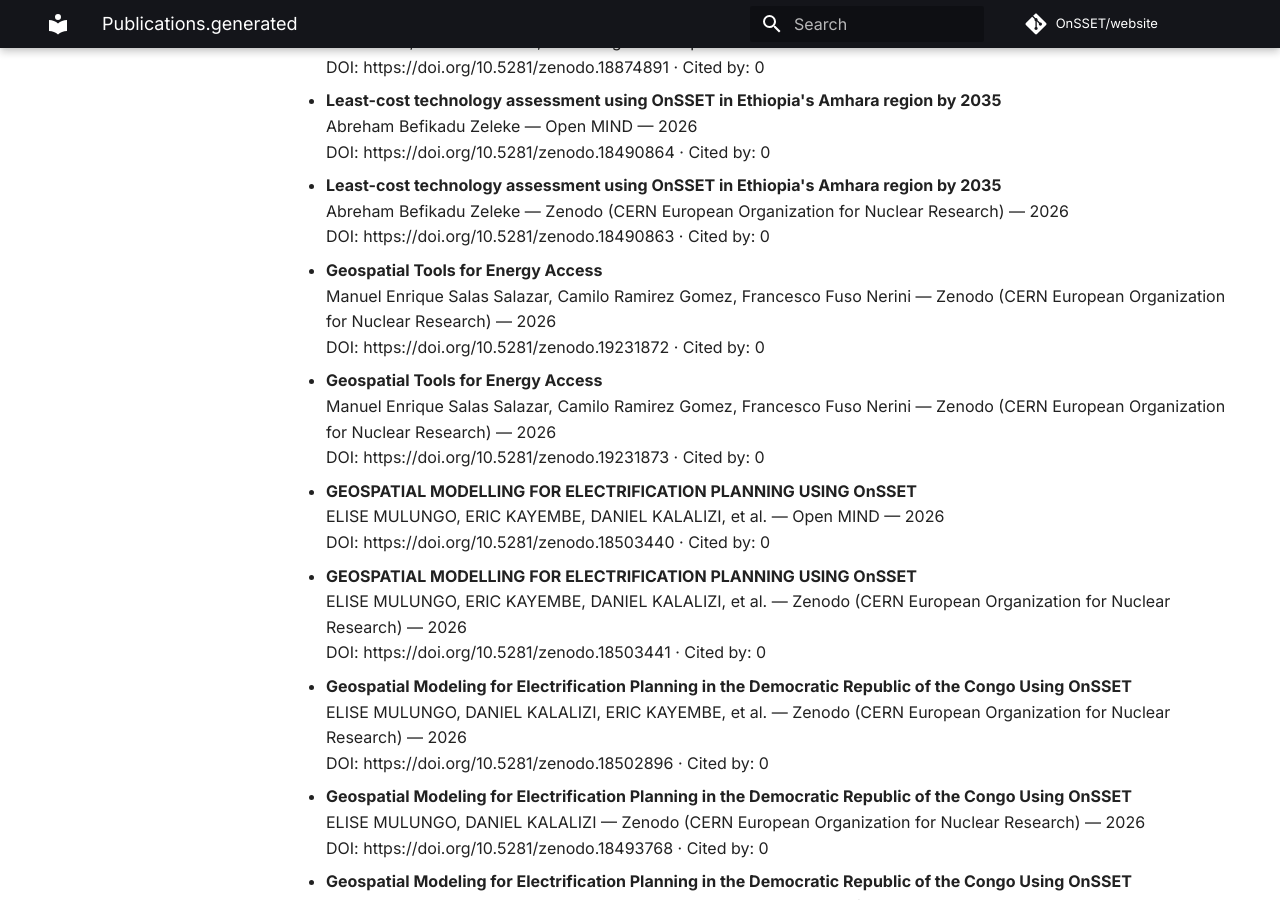
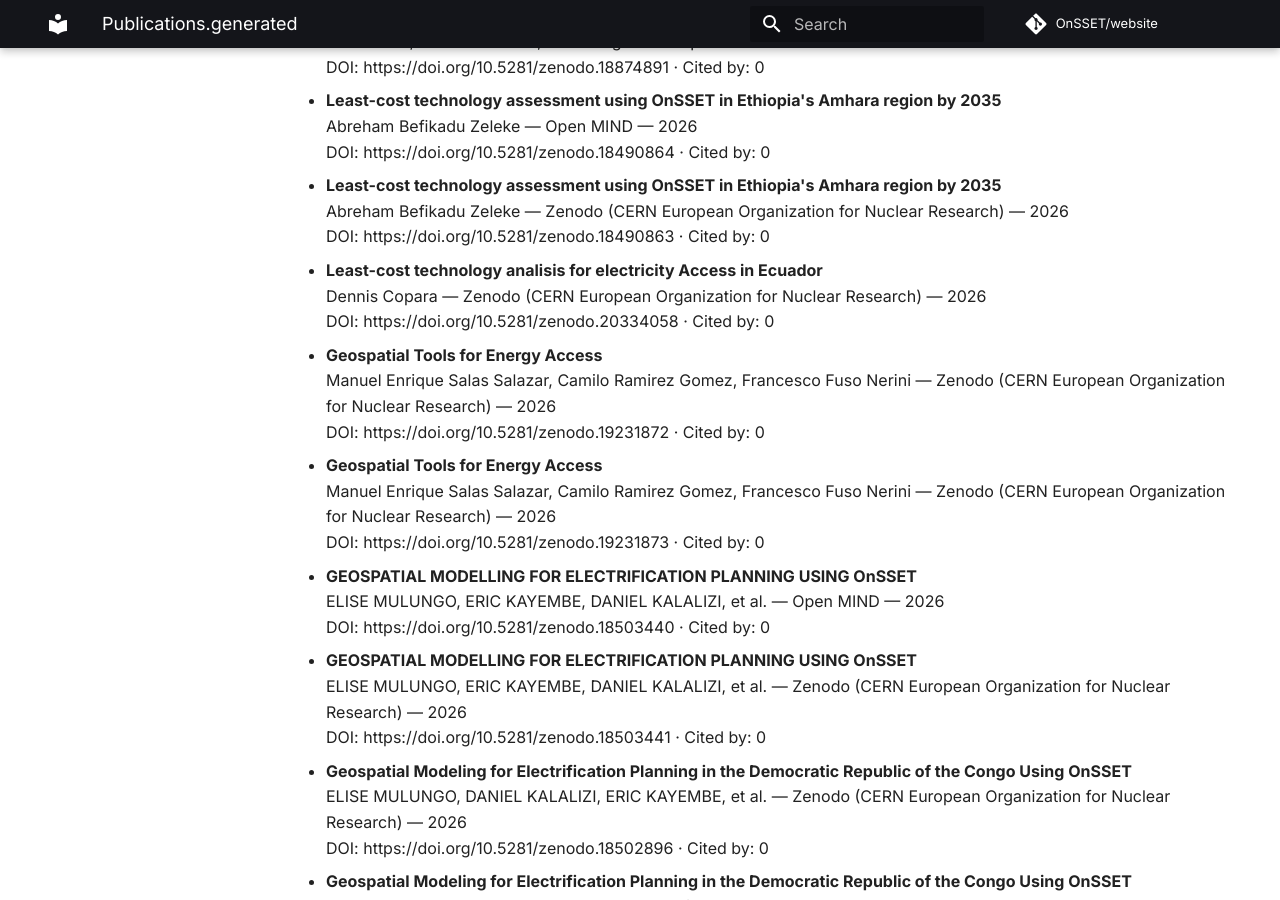
Before and after one commit to OnSSET/website, an MkDocs documentation site: the page built from docs/publications.generated.md, in a window 1280 px wide and 900 px high, scrolled down 1979 px. Built offline with MkDocs 1.6.1 and Material for MkDocs 9.7.7, drawn with Linux system fonts in a browser that asks for light colours; comment, search, counter and statistics services are not loaded; some of the changed text lies outside the part shown.

Commit message:
Auto-update publications

```diff
--- a/docs/publications.generated.md
+++ b/docs/publications.generated.md
@@ -81,6 +81,10 @@ No results found.
 - **Least-cost technology assessment using OnSSET in Ethiopia's Amhara region by 2035**
   Abreham Befikadu Zeleke — Zenodo (CERN European Organization for Nuclear Research) — 2026
   DOI: https://doi.org/10.5281/zenodo.18490863 · Cited by: 0
+
+- **Least-cost technology analisis for electricity Access in Ecuador**
+  Dennis Copara — Zenodo (CERN European Organization for Nuclear Research) — 2026
+  DOI: https://doi.org/10.5281/zenodo.20334058 · Cited by: 0
 
 - **Geospatial Tools for Energy Access**
   Manuel Enrique Salas Salazar, Camilo Ramirez Gomez, Francesco Fuso Nerini — Zenodo (CERN European Organization for Nuclear Research) — 2026
```
Also changed, not shown: other parts of docs/publications.generated.md (+1 -5 lines).
